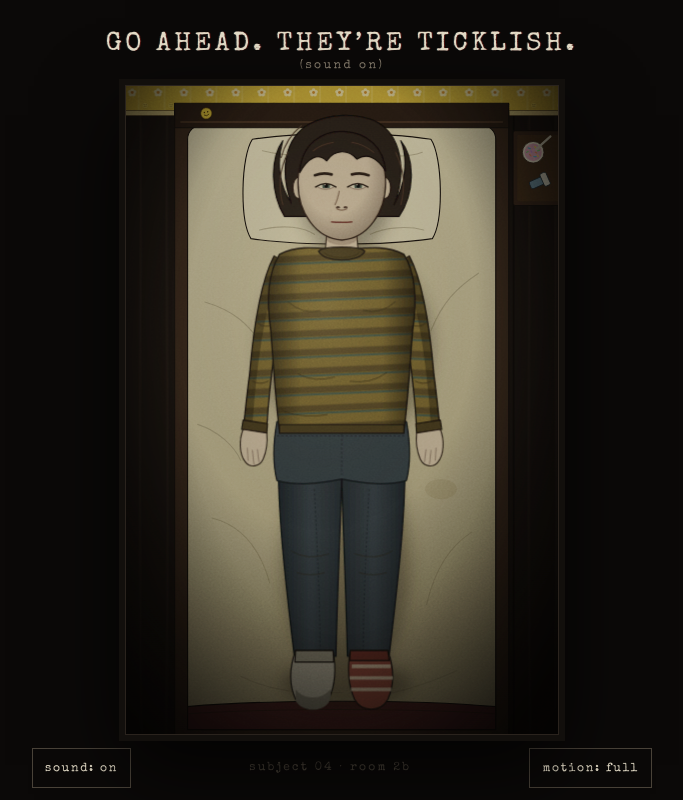
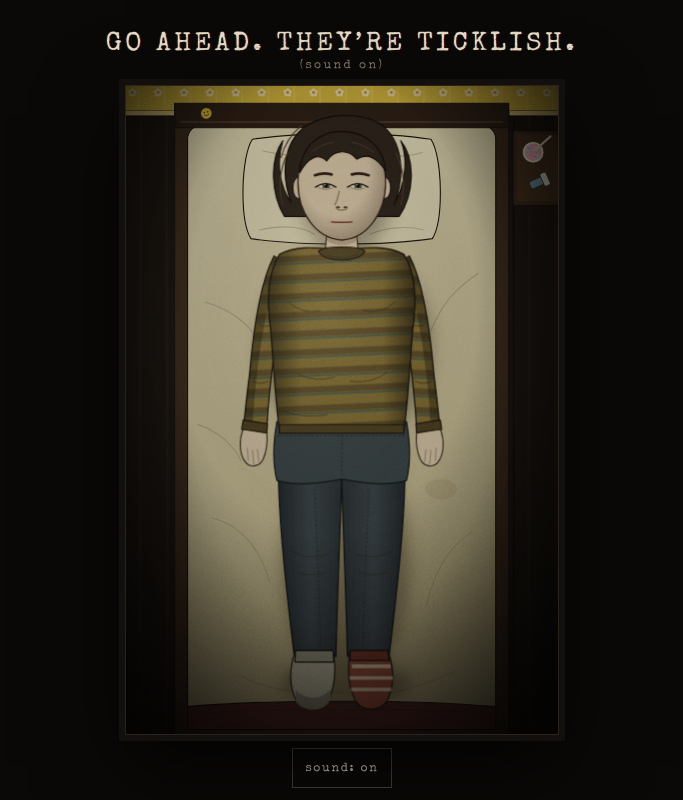
Before and after one commit to folbeaaron-afk/TickleMonster.com, a plain HTML site: page tickle/index.html in a window 1280 px wide. Shown: the whole page, without its empty margins (298-981 px from the left). Drawn offline with nearby package versions, Linux system fonts and the light colour scheme; a web font is replaced by a local one.

Commit message:
Remove motion toggle (always full motion) and the 'subject 04' label
Co-Authored-By: Claude Opus 5.5 <noreply@anthropic.com>
Claude-Session: https://claude.ai/code/session_012mosD3TjWW6nNrsaqym36S

```diff
--- a/tickle/index.html
+++ b/tickle/index.html
@@ -15,8 +15,8 @@
 <link rel="preconnect" href="https://fonts.googleapis.com">
 <link rel="preconnect" href="https://fonts.gstatic.com" crossorigin>
 <link rel="stylesheet" href="https://fonts.googleapis.com/css2?family=IM+Fell+English+SC&family=Special+Elite&display=swap">
-<link rel="stylesheet" href="tickle.css?v=202611210902">
-<link rel="modulepreload" href="js/main.js?v=202611210902">
+<link rel="stylesheet" href="tickle.css?v=202611210906">
+<link rel="modulepreload" href="js/main.js?v=202611210906">
 </head>
 <body class="tm-page">
 <main id="tm" class="tm" data-phase="idle" data-stage="0" data-motion="full">
@@ -295,8 +295,6 @@
 
   <footer class="tm-controls">
     <button type="button" class="tm-toggle" id="tm-sound" aria-pressed="true">sound: on</button>
-    <span class="tm-meta" aria-hidden="true">subject 04 · room 2b</span>
-    <button type="button" class="tm-toggle" id="tm-motion" aria-pressed="false">motion: full</button>
   </footer>
 
   <div class="tm-black" id="tm-black" hidden></div>
@@ -324,6 +322,6 @@
 
   <noscript><p class="tm-noscript">This one needs JavaScript. They’ll wait.</p></noscript>
 </main>
-<script type="module" src="js/main.js?v=202611210902"></script>
+<script type="module" src="js/main.js?v=202611210906"></script>
 </body>
 </html>
--- a/tickle/js/audio.js
+++ b/tickle/js/audio.js
@@ -11,7 +11,7 @@
  * which silences everything, including already-scheduled syllables, in
  * the same instant. That is the freeze.
  */
-import { mulberry32 } from './util.js?v=202611210902';
+import { mulberry32 } from './util.js?v=202611210906';
 
 /**
  * Drop real recordings in here to replace synthesis, e.g.
--- a/tickle/js/hands.js
+++ b/tickle/js/hands.js
@@ -4,10 +4,10 @@
  * handful of joint angles, so it can reach any point on the body and
  * its fingers can behave "naturally" early on and wrongly later.
  */
-import { svgEl, PARTS, PART_NAMES } from './scene.js?v=202611210902';
+import { svgEl, PARTS, PART_NAMES } from './scene.js?v=202611210906';
 import {
   clamp, lerp, damp, easeInOut, easeOutBack, mulberry32, noise1, stepNoise, smoothPath, taperedPath,
-} from './util.js?v=202611210902';
+} from './util.js?v=202611210906';
 
 /** @typedef {[number, number]} Pt */
 
--- a/tickle/js/laugh.js
+++ b/tickle/js/laugh.js
@@ -4,7 +4,7 @@
  * mouth, so the face laughs in time with the sound, and still laughs when
  * the sound is off.
  */
-import { mulberry32, clamp } from './util.js?v=202611210902';
+import { mulberry32, clamp } from './util.js?v=202611210906';
 
 /**
  * @typedef {Object} Syllable
--- a/tickle/js/main.js
+++ b/tickle/js/main.js
@@ -3,19 +3,18 @@
  * "They're Ticklish" — interactive piece for TICKLE MONSTER.
  * Wires input -> state machine -> hands / person / laugh / audio -> SVG.
  */
-import { createMachine } from './state.js?v=202611210902';
-import { Scene, PARTS } from './scene.js?v=202611210902';
-import { HandDirector } from './hands.js?v=202611210902';
-import { Person } from './person.js?v=202611210902';
-import { LaughDriver } from './laugh.js?v=202611210902';
-import { AudioEngine } from './audio.js?v=202611210902';
-import { stepNoise } from './util.js?v=202611210902';
+import { createMachine } from './state.js?v=202611210906';
+import { Scene, PARTS } from './scene.js?v=202611210906';
+import { HandDirector } from './hands.js?v=202611210906';
+import { Person } from './person.js?v=202611210906';
+import { LaughDriver } from './laugh.js?v=202611210906';
+import { AudioEngine } from './audio.js?v=202611210906';
+import { stepNoise } from './util.js?v=202611210906';
 import {
   incomingGeneration, loadCarrier, saveCarrier, infect, unwell, shareUrl, carrierLabel, countLine, counter,
-} from './spread.js?v=202611210902';
+} from './spread.js?v=202611210906';
 
 const SEED = 0x71c4;
-const MOTION_KEY = 'tm-ticklish-motion';
 
 /** @param {string} id */
 const $ = (id) => /** @type {HTMLElement} */ (document.getElementById(id));
@@ -25,7 +24,6 @@ const headline = $('tm-headline');
 const caption = $('tm-caption');
 const stopBtn = /** @type {HTMLButtonElement} */ ($('tm-stop'));
 const soundBtn = $('tm-sound');
-const motionBtn = $('tm-motion');
 const black = $('tm-black');
 const end = $('tm-end');
 const replayBtn = $('tm-replay');
@@ -50,18 +48,8 @@ const HEADLINES = [
 
 const clock = () => performance.now() / 1000;
 
-/* ---------- motion preference ---------- */
-function initialReduced() {
-  try {
-    const saved = localStorage.getItem(MOTION_KEY);
-    if (saved === 'reduced') return true;
-    if (saved === 'full') return false;
-  } catch {
-    /* ignore */
-  }
-  return window.matchMedia('(prefers-reduced-motion: reduce)').matches;
-}
-let reduced = initialReduced();
+/* Always full motion (the calmer mode still exists in the code, switched off). */
+const reduced = false;
 
 /* ---------- systems ---------- */
 const machine = createMachine(clock());
@@ -103,19 +91,13 @@ function showCaption(stage, start) {
 }
 
 /* ---------- UI state ---------- */
-function syncMotion() {
-  root.dataset.motion = reduced ? 'reduced' : 'full';
-  motionBtn.textContent = reduced ? 'motion: reduced' : 'motion: full';
-  motionBtn.setAttribute('aria-pressed', String(reduced));
-  scene.setBoil(!reduced && !lowPower);
-}
 function syncSound() {
   soundBtn.textContent = audio.muted ? 'sound: off' : 'sound: on';
   soundBtn.setAttribute('aria-pressed', String(!audio.muted));
 }
 
 let lowPower = false;
-syncMotion();
+scene.setBoil(true);
 syncSound();
 
 /* ---------- input ---------- */
@@ -167,15 +149,6 @@ soundBtn.addEventListener('click', () => {
   audio.unlock();
   audio.setMuted(!audio.muted);
   syncSound();
-});
-motionBtn.addEventListener('click', () => {
-  reduced = !reduced;
-  try {
-    localStorage.setItem(MOTION_KEY, reduced ? 'reduced' : 'full');
-  } catch {
-    /* ignore */
-  }
-  syncMotion();
 });
 window.addEventListener('keydown', (e) => {
   if (e.key === 'm' && !e.metaKey && !e.ctrlKey && !e.altKey) soundBtn.click();
--- a/tickle/js/person.js
+++ b/tickle/js/person.js
@@ -4,8 +4,8 @@
  * pose and a face. Restrained early on. Later the mouth keeps laughing while
  * everything else about the face disagrees.
  */
-import { PARTS, restPose } from './scene.js?v=202611210902';
-import { clamp, damp, lerp, mulberry32, noise1, stepNoise } from './util.js?v=202611210902';
+import { PARTS, restPose } from './scene.js?v=202611210906';
+import { clamp, damp, lerp, mulberry32, noise1, stepNoise } from './util.js?v=202611210906';
 
 /** @typedef {import('./scene.js').Face} Face */
 /** @typedef {import('./scene.js').Pose} Pose */
--- a/tickle/js/scene.js
+++ b/tickle/js/scene.js
@@ -4,7 +4,7 @@
  * hotspot-local coordinates to scene coordinates so the hands land on the
  * exact spot that was touched, at any screen size, even while the body moves.
  */
-import { r1, clamp } from './util.js?v=202611210902';
+import { r1, clamp } from './util.js?v=202611210906';
 
 const NS = 'http://www.w3.org/2000/svg';
 
--- a/tickle/tickle.css
+++ b/tickle/tickle.css
@@ -278,7 +278,7 @@
 .tm-controls {
   width: min(100%, 620px);
   display: flex;
-  justify-content: space-between;
+  justify-content: center;
   align-items: center;
   gap: 12px;
   font-size: 12px;
```
Also changed, not shown: 1 other file.
